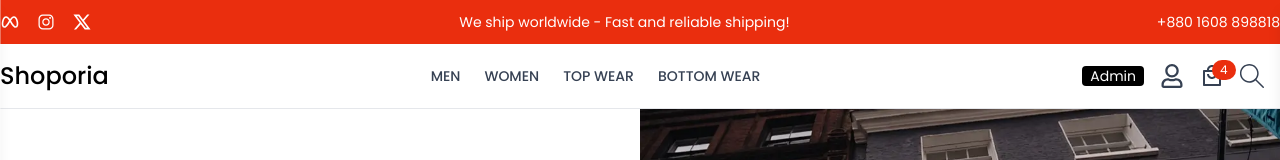
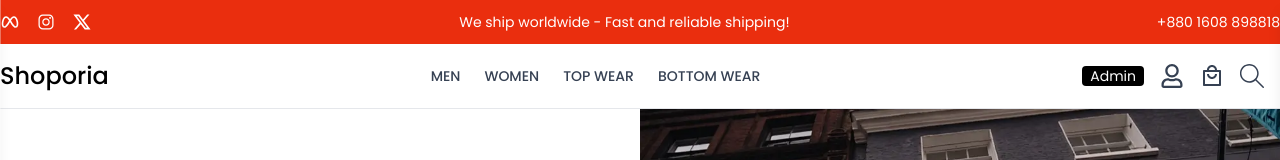
Before and after one commit to asm-shad/Shoporia, a React (Vite) app in the folder frontend/: page /login in a window 1280 px wide. Shown: the top 160 px of the page. Built offline with nearby package versions, Linux system fonts and the light colour scheme.

Commit message:
CartItemCount Updated and make the value dynamic in Navbar

```diff
--- a/frontend/src/components/Common/Navbar.jsx
+++ b/frontend/src/components/Common/Navbar.jsx
@@ -8,10 +8,16 @@ import { Link } from "react-router-dom";
 import SearchBar from "./SearchBar";
 import CartDrawer from "../Layout/CartDrawer";
 import { GiCrossedAirFlows } from "react-icons/gi";
+import { useSelector } from "react-redux";
 
 const Navbar = () => {
   const [drawerOpen, setDrawerOpen] = useState(false);
   const [navDrawerOpen, setNavDrawerOpen] = useState(false);
+  const { cart } = useSelector((state) => state.cart);
+
+  const cartItemCount =
+    cart?.products?.reduce((total, product) => total + product.quantity, 0) ||
+    0;
 
   const toggleNavDrawer = () => {
     setNavDrawerOpen(!navDrawerOpen);
@@ -72,9 +78,11 @@ const Navbar = () => {
             className="relative hover:text-black"
           >
             <RiShoppingBag4Line className="h-6 w-6 text-gray-700 cursor-pointer"></RiShoppingBag4Line>
-            <span className="absolute bg-jeny-red text-white text-xs rounded-full px-2 py-0.5 -top-1">
-              4
-            </span>
+            {cartItemCount > 0 && (
+              <span className="absolute bg-jeny-red text-white text-xs rounded-full px-2 py-0.5 -top-1">
+                {cartItemCount}
+              </span>
+            )}
           </button>
           {/* Search */}
           <div className="overflow-hidden">
```
